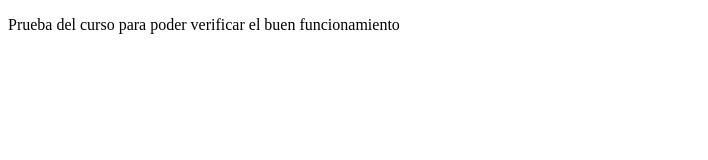
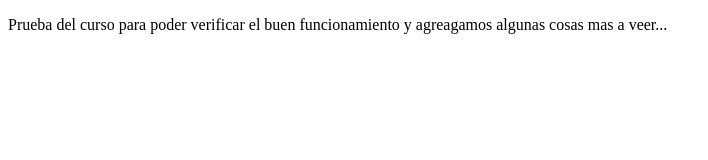
Before and after one commit to eduardoflop/projectDemoCursoPrework, a plain HTML site: page index.html in a window 1280 px wide. Shown: the whole page, without its empty margins (0-708 px from the left). Drawn offline with Linux system fonts and the light colour scheme.

Commit message:
cambios nuevos

```diff
--- a/index.html
+++ b/index.html
@@ -7,6 +7,6 @@
     <title>Curso Prework</title>
 </head>
 <body>
-    <p>Prueba del curso para poder verificar el buen funcionamiento</p>
+    <p>Prueba del curso para poder verificar el buen funcionamiento y agreagamos algunas cosas mas a veer...</p>
 </body>
 </html>
```
